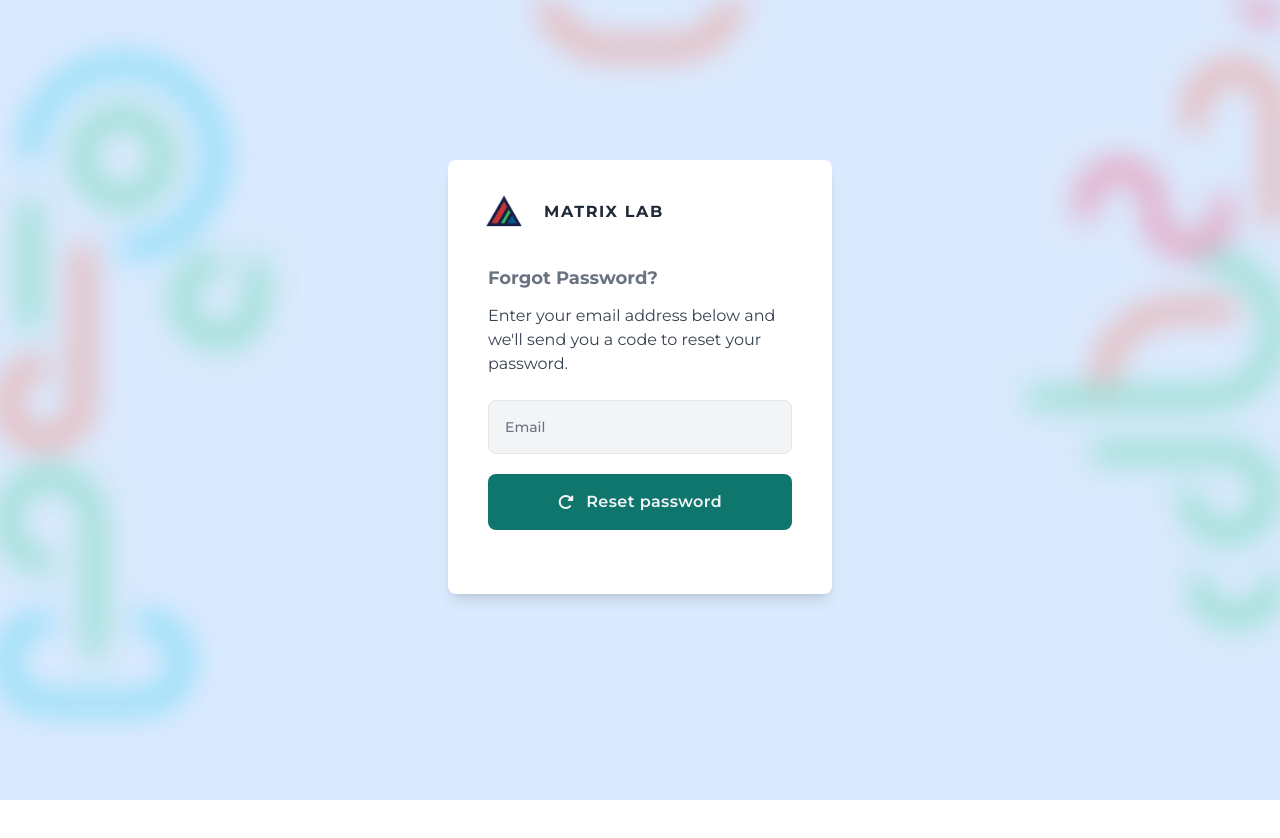
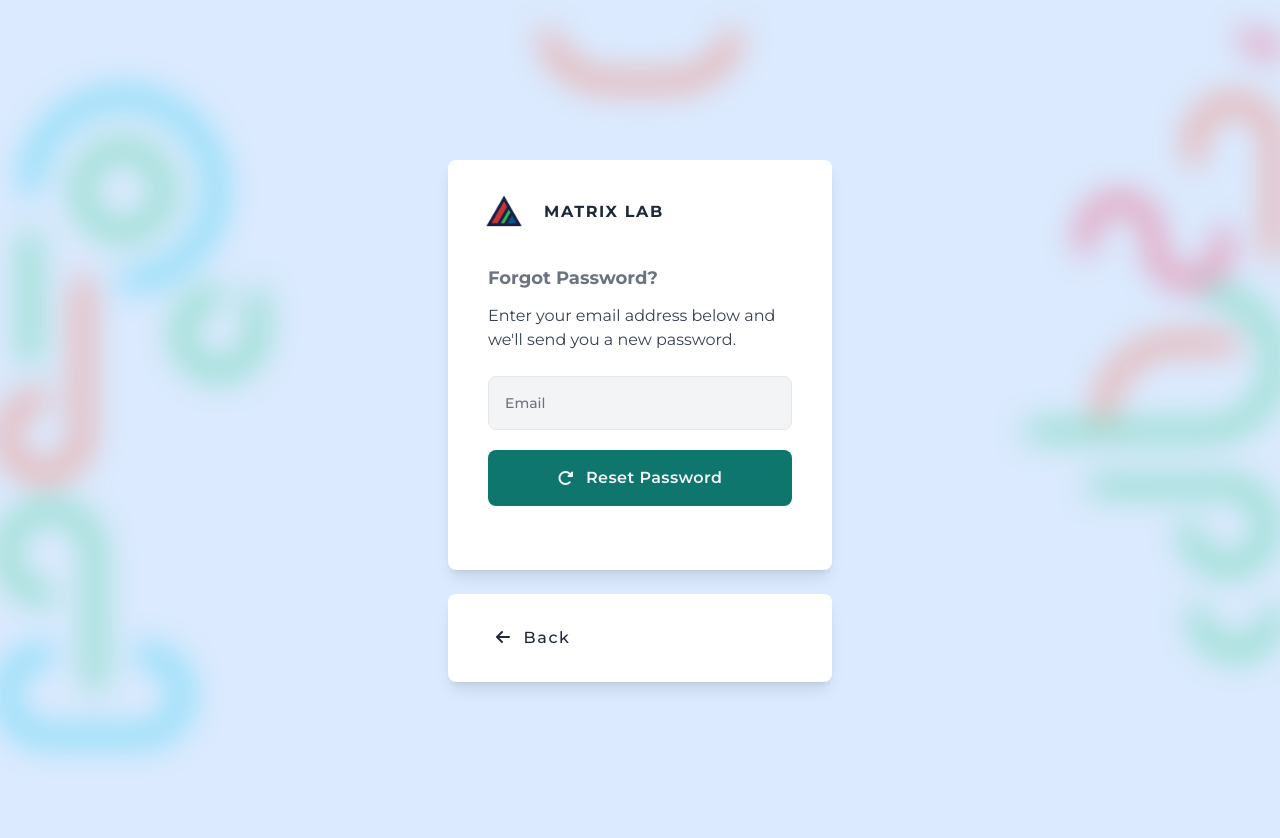
Before and after one commit to Jm-Paunlagui/Matrix-Lab-Client, a React (Create React App) app in the folder client/: page /forgot-password in a window 1280 px wide. Shown: the top 838 px of the page. Before the commit the page ends 800 px from the top, so only its background shows below. Built offline with nearby package versions, Linux system fonts and the light colour scheme.

Commit message:
Stable: FPR

```diff
--- a/client/src/views/auth/ForgotPasswordReq.js
+++ b/client/src/views/auth/ForgotPasswordReq.js
@@ -1,7 +1,14 @@
-import React from 'react'
+import React, { useState } from 'react'
 import logo from '../../assets/img/android-chrome-192x192.png';
+import { AiFillEyeInvisible, AiFillEye} from "react-icons/ai";
+import { Link } from 'react-router-dom';
 
 const ForgotPasswordReq = () => {
+
+    // I have 2 forms for this page, one for requesting a password reset and one for resetting the password.
+    // The form for requesting a password reset is shown by default and the form for resetting the password is hidden.
+    const [form, setForm] = useState(true);
+
     return (
         <>
             <div className="container h-full px-4 mx-auto font-Montserrat">
@@ -22,7 +29,7 @@ const ForgotPasswordReq = () => {
                                 </div>
                                 <div className="mb-3 text-start">
                                     <p className="text-gray-700">
-                                        Enter your email address below and we'll send you a code to reset your password.
+                                        Enter your email address below and we'll send you a new password.
                                     </p>
                                 </div>
                                 <form className="relative mx-auto mt-6 mb-6 max-w-screen">
@@ -33,9 +40,25 @@ const ForgotPasswordReq = () => {
                                     <button type="submit"
                                         className="flex items-center justify-center w-full py-4 mt-5 font-semibold tracking-wide text-gray-100 transition-all duration-300 ease-in-out bg-teal-700 rounded-lg hover:bg-blue-900 focus:shadow-outline focus:outline-none">
                                         <i className="fas fa-rotate-right w-6-ml-2" />
-                                        <span className="ml-3">Reset password</span>
+                                        <span className="ml-3">Reset Password</span>
                                     </button>
                                 </form>
+                            </div>
+                        </div>
+                    </div>
+                </div>
+            </div>
+            <div className="container h-full px-4 mx-auto">
+                <div className="flex items-center content-center justify-center h-full">
+                    <div className="w-full px-4 lg:w-4/12">
+                        <div className="relative flex flex-col w-full min-w-0 mb-6 break-words bg-white border-0 rounded-lg shadow-lg">
+                            <div className="px-6 py-6 mb-0 rounded-t">
+                                <div className="flex items-center px-3 py-2 text-gray-800 ">
+                                    <Link to="/auth" className="ml-3 font-medium tracking-widest text-md">
+                                        <i className="fas fa-arrow-left w-6-ml-2" />
+                                        <span className="ml-3">Back</span>
+                                    </Link>
+                                </div>
                             </div>
                         </div>
                     </div>
```
